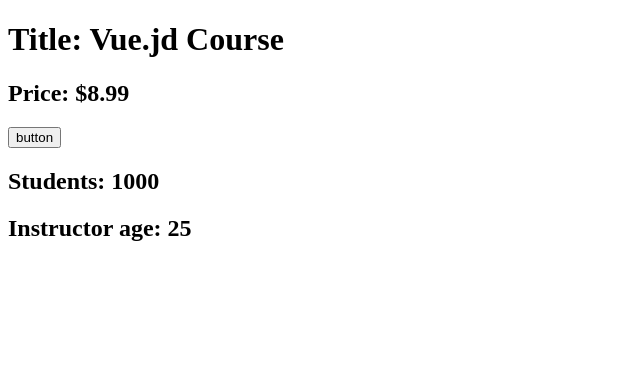
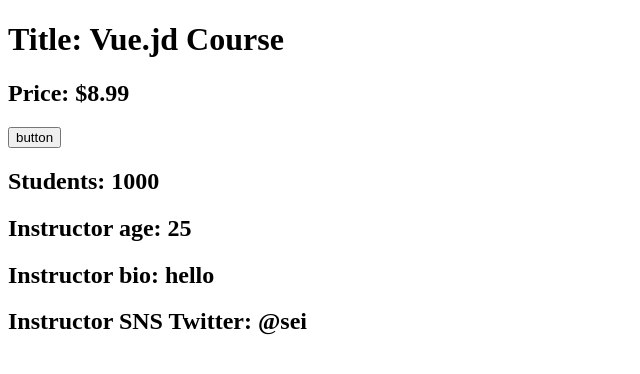
Before and after one commit to Utaka19/vue-lesson, a Vue app: page / in a window 1280 px wide. Shown: the top 374 px of the page, without its empty margins (0-640 px from the left). Built offline with nearby package versions, Linux system fonts and the light colour scheme.

Commit message:
オブジェクトの中にオブジェクトを入れる

```diff
--- a/src/App.vue
+++ b/src/App.vue
@@ -6,6 +6,8 @@ console.log(price.value)
 function increment() {
   price.value++
   instructor.age++
+  instructor.bio = 'hi'
+  instructor.sns.twitter = 'hello'
 }
 const info = ref({
     students: 1000,
@@ -13,9 +15,15 @@ const info = ref({
 })
 const instructor = reactive({
     name: 'Sei',
-    age: 25
+    age: 25,
+    sns: {
+        twitter: '@sei',
+        youtube: '@sei_channel'
+    }
 })
+instructor.bio = 'hello'
 console.log(instructor.age)
+console.log(instructor.sns.twitter)
 </script>
 <template>
   <h1>Title: {{ title }}</h1>
@@ -23,4 +31,6 @@ console.log(instructor.age)
   <button @click="increment">button</button>
   <h2>Students: {{ info.students }}</h2>
   <h2>Instructor age: {{ instructor.age }}</h2>
+  <h2>Instructor bio: {{ instructor.bio }}</h2>
+  <h2>Instructor SNS Twitter: {{ instructor.sns.twitter }}</h2>
 </template>
```
